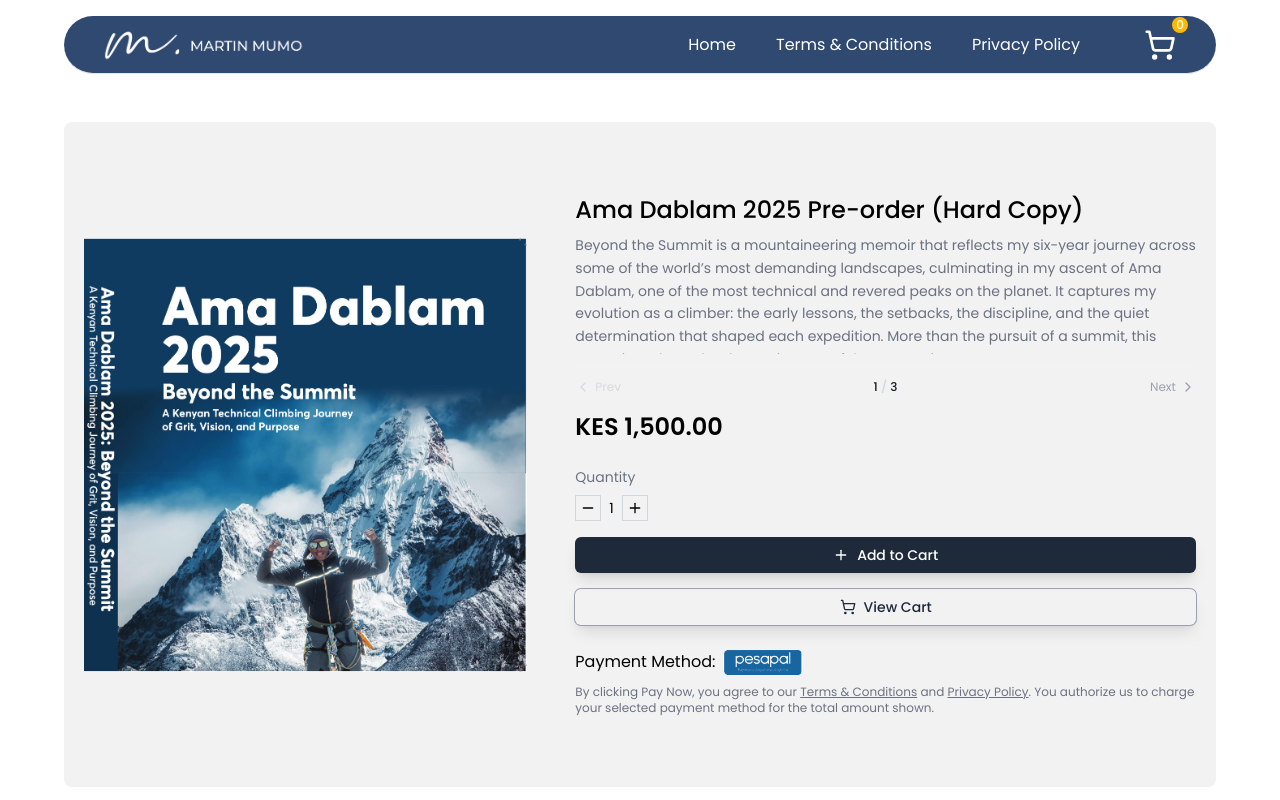
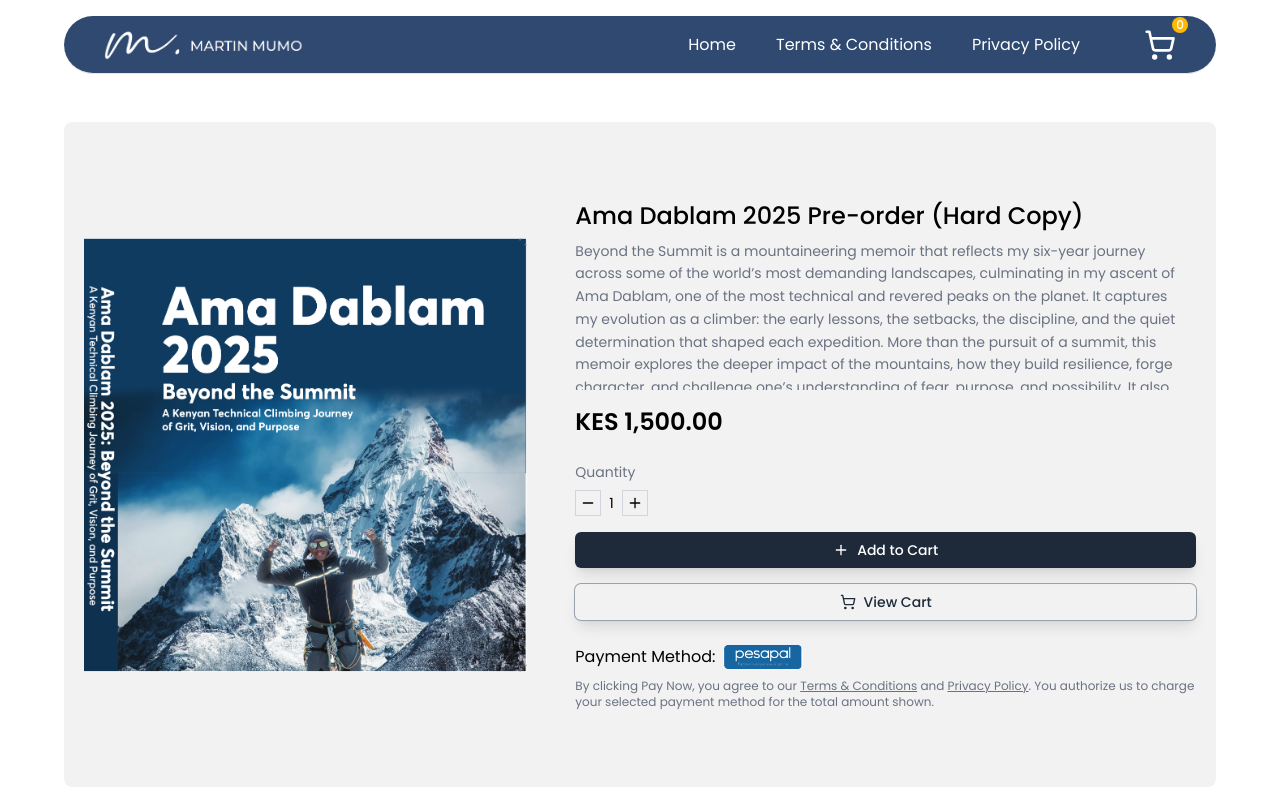
Before and after one commit to K-Irungu/shop.martinmumo, a Next.js app: page /products/1 in a window 1280 px wide. Shown: the top 800 px of the page. Built offline with nearby package versions, Linux system fonts and the light colour scheme.

Commit message:
Updated description next/previous to full description with slider

```diff
--- a/src/components/DescriptionSlider.tsx
+++ b/src/components/DescriptionSlider.tsx
@@ -1,85 +1,11 @@
 "use client";
 
-import { useState, useMemo } from "react";
-import { ChevronLeft, ChevronRight } from "lucide-react";
-
 const DescriptionSlider = ({ text }: { text: string }) => {
-  const [currentPage, setCurrentPage] = useState(0);
-
-  // Logic to split text into 3 roughly equal parts without breaking words
-  const parts = useMemo(() => {
-    if (!text) return [""];
-
-    const targetLength = Math.ceil(text.length / 3);
-    const result = [];
-    let remainingText = text;
-
-    // Create the first 2 parts
-    for (let i = 0; i < 2; i++) {
-      // If remaining text is short, just take it all
-      if (remainingText.length <= targetLength) {
-        result.push(remainingText);
-        remainingText = "";
-        break;
-      }
-
-      // Look for a space near the target length to split safely
-      let splitIndex = remainingText.lastIndexOf(" ", targetLength + 50);
-
-      // If no space found looking forward/back, just hard cut (fallback)
-      if (splitIndex === -1) splitIndex = targetLength;
-
-      result.push(remainingText.slice(0, splitIndex));
-      remainingText = remainingText.slice(splitIndex);
-    }
-
-    // Add the final chunk
-    if (remainingText) result.push(remainingText);
-
-    return result;
-  }, [text]);
-
-  const handleNext = () => {
-    if (currentPage < parts.length - 1) setCurrentPage((prev) => prev + 1);
-  };
-
-  const handlePrev = () => {
-    if (currentPage > 0) setCurrentPage((prev) => prev - 1);
-  };
-
   return (
-    <div className="flex flex-col gap-3">
-      {/* Text Display Area */}
-      <div className="h-[120px] overflow-y-auto ">
-        <p className="text-gray-500 text-sm leading-relaxed animate-in fade-in duration-300 key={currentPage}">
-          {parts[currentPage]}
-        </p>
-      </div>
-
-      {/* Controls */}
-      <div className="flex items-center justify-between text-xs text-gray-400 border-t border-gray-100 pt-3">
-        <button
-          onClick={handlePrev}
-          disabled={currentPage === 0}
-          className="cursor-pointer flex items-center gap-1 hover:text-black disabled:opacity-30 disabled:cursor-not-allowed transition-colors"
-        >
-          <ChevronLeft className="w-4 h-4" />
-          Prev
-        </button>
-
-        <span className="font-medium text-gray-900">
-          {currentPage + 1} <span className="text-gray-300">/</span> {parts.length}
-        </span>
-
-        <button
-          onClick={handleNext}
-          disabled={currentPage === parts.length - 1}
-          className="cursor-pointer flex items-center gap-1 hover:text-black disabled:opacity-30 disabled:cursor-not-allowed transition-colors"
-        >
-          Next
-          <ChevronRight className="w-4 h-4" />
-        </button>
-      </div>
+    <div className="h-[150px] overflow-y-auto pr-2 custom-scrollbar">
+      <p className="text-gray-500 text-sm leading-relaxed">
+        {text}
+      </p>
     </div>
   );
 };
```
